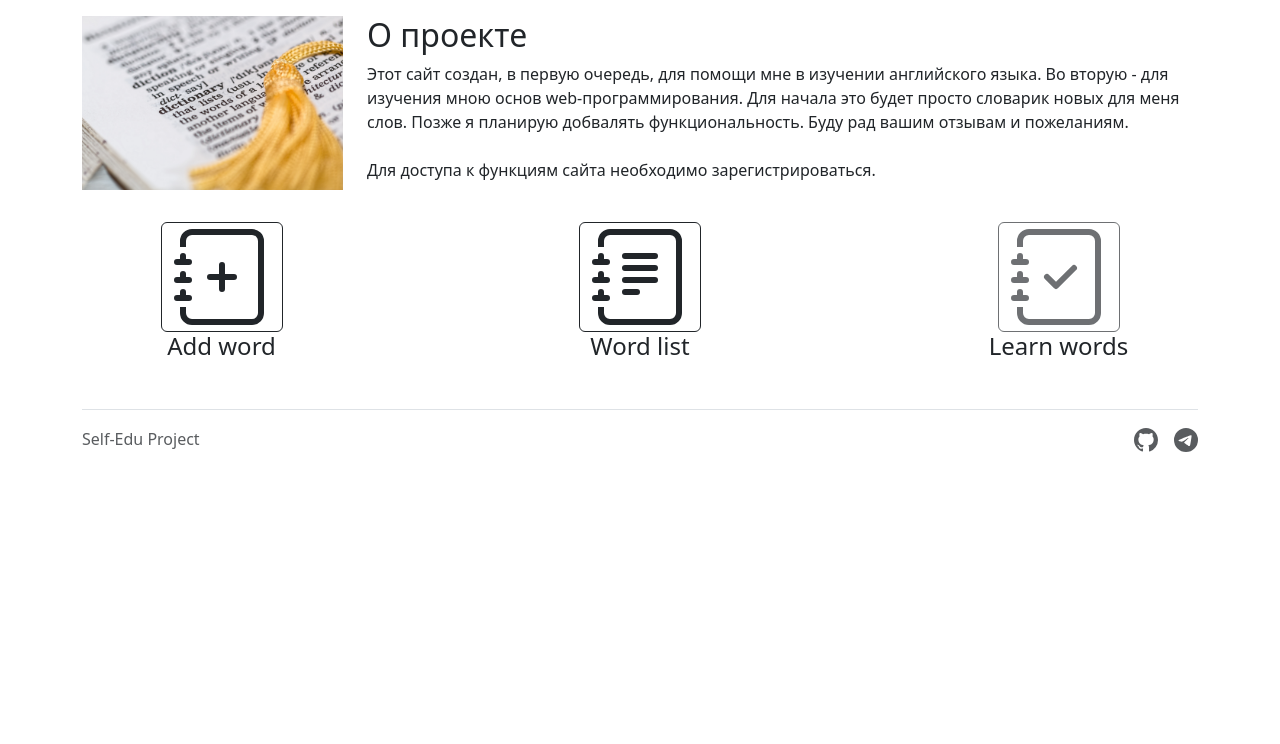
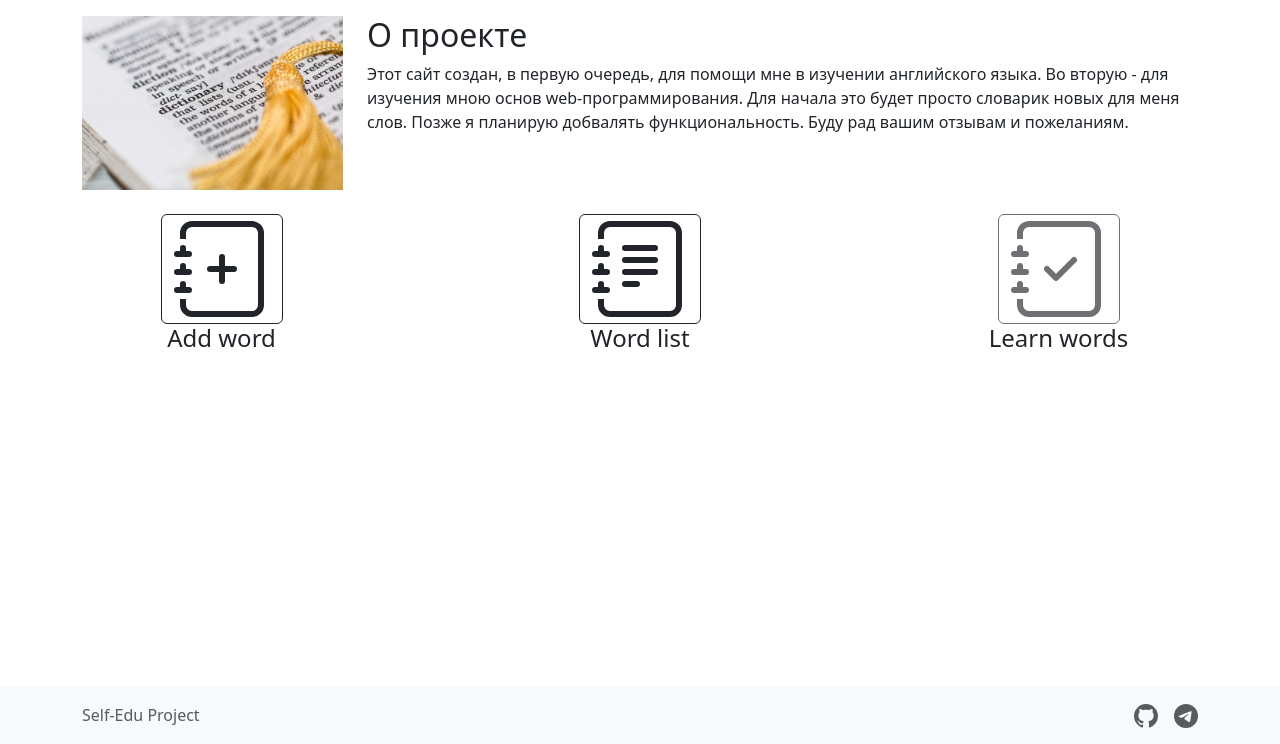
Before and after one commit to kmentyukov/self_education, a Django app: page / in a window 1280 px wide. Shown: the part 56-800 px from the top of the page. Run offline with Django 3.2, Linux system fonts and the light colour scheme; the visitor is signed in with stand-in values (Sample User, id 1); parts of the project's set-up code (start-up, migrations or seed data) failed here and were passed over.

Commit message:
edit README.md

```diff
--- a/self_edu/english/templates/english/footer.html
+++ b/self_edu/english/templates/english/footer.html
@@ -1,6 +1,7 @@
+    <footer class="footer mt-auto py-3 bg-light">
         <div class="container">
-        <footer class="d-flex flex-wrap justify-content-between align-items-center py-3 my-4 border-top">
-            <div class="col-md-4 d-flex align-items-center">
+            <div class="row row-cols-2">
+                <div class="col-md-8 d-flex align-items-center">
                     <a href="{% url 'home' %}" class="mb-3 me-2 mb-md-0 text-muted text-decoration-none lh-1">Self-Edu Project</a>
                 </div>
                 <ul class="nav col-md-4 justify-content-end list-unstyled d-flex">
@@ -19,5 +20,6 @@
                         </a>
                     </li>
                 </ul>
+            </div>
+        </div>
     </footer>
-    </div>
--- a/self_edu/english/templates/english/index.html
+++ b/self_edu/english/templates/english/index.html
@@ -10,12 +10,9 @@
         <div class="col-md-9">
             <h2>О проекте</h2>
             <p>Этот сайт создан, в первую очередь, для помощи мне в изучении английского языка.
-                Во вторую - для изучения мною основ web-программирования. Для начала это будет просто
-                словарик новых для меня слов. Позже я планирую добвалять функциональность. Буду рад
-                вашим отзывам и пожеланиям.
-                <br>
-                <br>
-                Для доступа к функциям сайта необходимо зарегистрироваться.
+               Во вторую - для изучения мною основ web-программирования. Для начала это будет просто
+               словарик новых для меня слов. Позже я планирую добвалять функциональность. Буду рад
+               вашим отзывам и пожеланиям.
             </p>
         </div>
     </div>
@@ -24,6 +21,7 @@
         {% if not request.user.is_authenticated %}
         <div class="col-md-3 col-sm-6 text-center"></div>
         <div class="col-md-3 col-sm-6 text-center">
+            <p>Для доступа к функциям сайта необходимо зарегистрироваться.</p>
             <a href="{% url 'login' %}" type="button" class="btn btn-outline-dark">
                 <svg xmlns="http://www.w3.org/2000/svg" width="96" height="96" fill="currentColor" class="bi bi-box-arrow-in-up-right" viewBox="0 0 16 16">
                     <path fill-rule="evenodd" d="M6.364 13.5a.5.5 0 0 0 .5.5H13.5a1.5 1.5 0 0 0 1.5-1.5v-10A1.5 1.5 0 0 0 13.5 1h-10A1.5 1.5 0 0 0 2 2.5v6.636a.5.5 0 1 0 1 0V2.5a.5.5 0 0 1 .5-.5h10a.5.5 0 0 1 .5.5v10a.5.5 0 0 1-.5.5H6.864a.5.5 0 0 0-.5.5z"/>
```
Also changed, not shown: README.md. Lines whose indentation alone changed are shown as unchanged.
